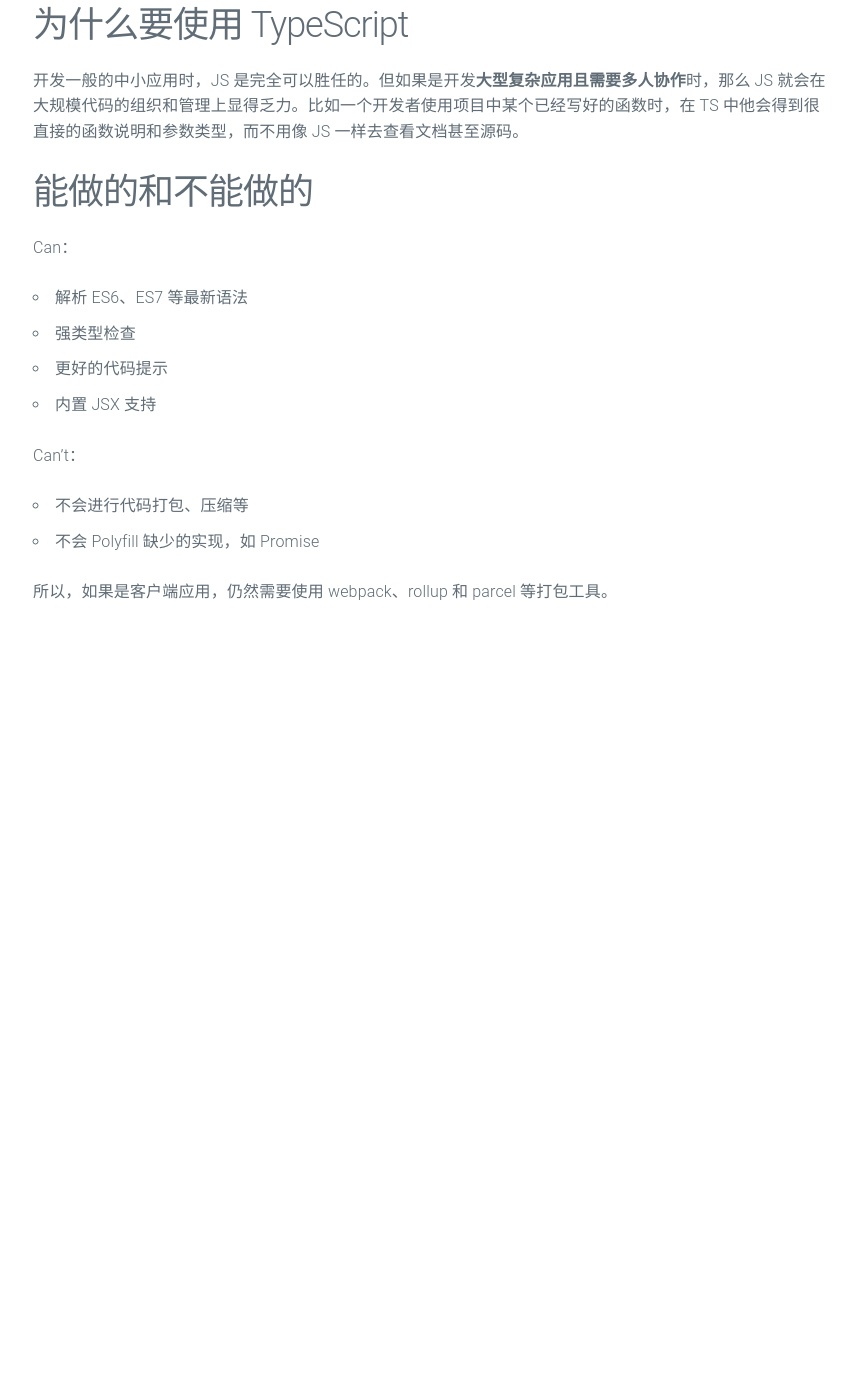
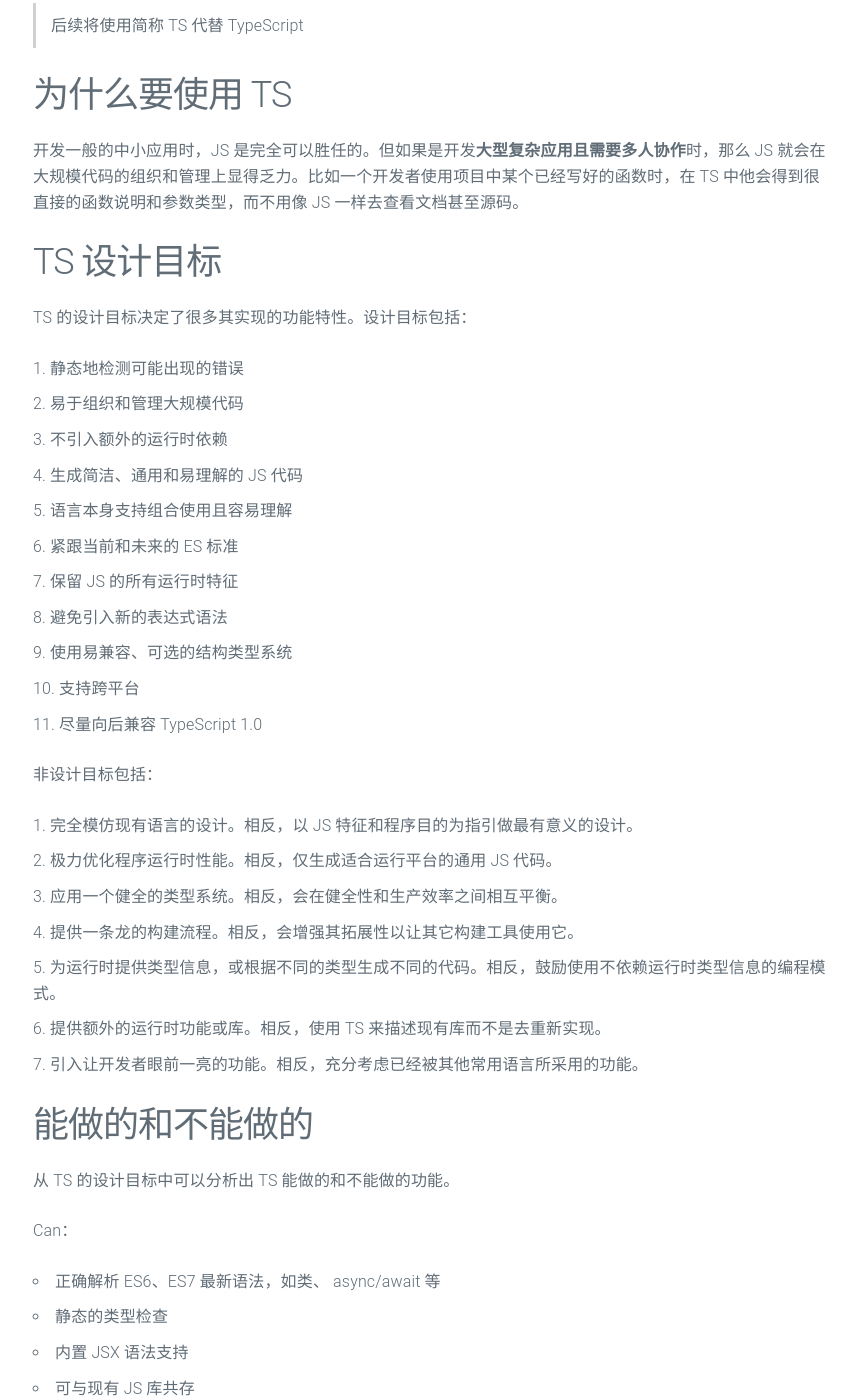
Before and after one commit to mmzhong/mmzhong.github.io, a Jekyll site: the page built from _posts/2017-12-16-ts-handbook-0-introduce.md, in a window 1280 px wide and 1400 px high, scrolled down 436 px. Shown: the whole window, without its empty margins (207-1063 px from the left). Built offline with Jekyll 4.4.1, drawn with Linux system fonts in a browser that asks for light colours; before the commit the page ends 1066 px from its top, so only the background shows below that; some of the changed text lies outside the part shown.

Commit message:
docs: add ts design goals

```diff
--- a/_posts/2017-12-16-ts-handbook-0-introduce.md
+++ b/_posts/2017-12-16-ts-handbook-0-introduce.md
@@ -13,26 +13,61 @@ desc: "TypeScript 快速手册：介绍"
 
 ## TypeScript 是什么
 
-TypeScript 是 JavaScript 的**超集**，在 JS 语言的基础上新增了**类型检查**功能。超集意味着一段合法的 JS 代码可以直接在 TS 中使用。类型检查的目的是为了**减少运行时错误**。
+TypeScript 是 JavaScript 的**超集**，在 JS 语言的基础上新增了**类型检查**功能。超集意味着一段合法的 JS 代码可以直接在 TS 中使用。类型检查的主要目的是为了**减少运行时错误**。
 
 TS 主要基于 ES6 的语法，编译时可以选择输出为 ES3、ES5 以及更新的 JS 代码。
 
-## 为什么要使用 TypeScript
+> 后续将使用简称 TS 代替 TypeScript
+
+## 为什么要使用 TS
 
 开发一般的中小应用时，JS 是完全可以胜任的。但如果是开发**大型复杂应用且需要多人协作**时，那么 JS 就会在大规模代码的组织和管理上显得乏力。比如一个开发者使用项目中某个已经写好的函数时，在 TS 中他会得到很直接的函数说明和参数类型，而不用像 JS 一样去查看文档甚至源码。
 
+## TS 设计目标
+
+TS 的设计目标决定了很多其实现的功能特性。设计目标包括：
+
+1. 静态地检测可能出现的错误
+2. 易于组织和管理大规模代码
+3. 不引入额外的运行时依赖
+4. 生成简洁、通用和易理解的 JS 代码
+5. 语言本身支持组合使用且容易理解
+6. 紧跟当前和未来的 ES 标准
+7. 保留 JS 的所有运行时特征
+8. 避免引入新的表达式语法
+9. 使用易兼容、可选的结构类型系统
+10. 支持跨平台
+11. 尽量向后兼容 TypeScript 1.0
+
+非设计目标包括：
+
+1. 完全模仿现有语言的设计。相反，以 JS 特征和程序目的为指引做最有意义的设计。
+2. 极力优化程序运行时性能。相反，仅生成适合运行平台的通用 JS 代码。
+3. 应用一个健全的类型系统。相反，会在健全性和生产效率之间相互平衡。
+4. 提供一条龙的构建流程。相反，会增强其拓展性以让其它构建工具使用它。
+5. 为运行时提供类型信息，或根据不同的类型生成不同的代码。相反，鼓励使用不依赖运行时类型信息的编程模式。
+6. 提供额外的运行时功能或库。相反，使用 TS 来描述现有库而不是去重新实现。
+7. 引入让开发者眼前一亮的功能。相反，充分考虑已经被其他常用语言所采用的功能。
+
 ## 能做的和不能做的
+
+从 TS 的设计目标中可以分析出 TS 能做的和不能做的功能。
 
 Can：
 
-* 解析 ES6、ES7 等最新语法
-* 强类型检查
-* 更好的代码提示
-* 内置 JSX 支持
+* 正确解析 ES6、ES7 最新语法，如类、 async/await 等
+* 静态的类型检查
+* 内置 JSX 语法支持
+* 可与现有 JS 库共存
 
 Can't：
 
 * 不会进行代码打包、压缩等
-* 不会 Polyfill 缺少的实现，如 Promise
+* 不会提供运行时 polyfills/shims ，如 `Array.prototype.includes` 、`Promise`
 
 所以，如果是客户端应用，仍然需要使用 webpack、rollup 和 parcel 等打包工具。
+
+## 相关链接
+
+* [TypeScript 语言规范](https://github.com/Microsoft/TypeScript/blob/master/doc/spec.md)
+* [TypeScript Wiki](https://github.com/Microsoft/TypeScript/wiki)
```
